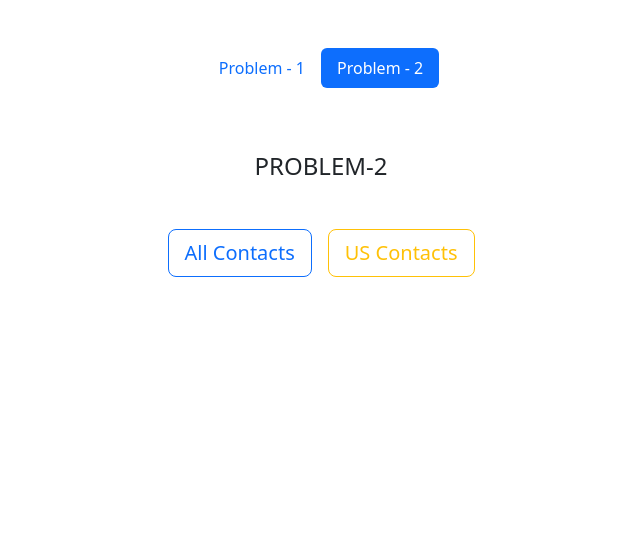
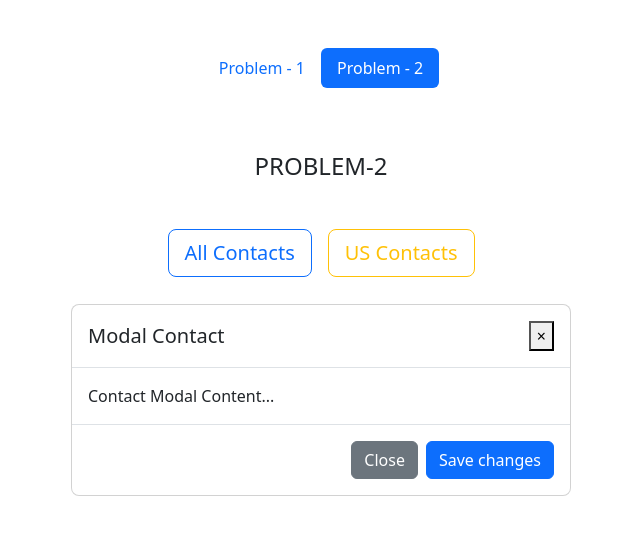
Before and after one commit to Farhanayesmin2/mediusware-job-task, a React (Vite) app: page /problem-2 in a window 1280 px wide. Both pictures are taken after a click on the button "All Contacts". Shown: the top 534 px of the page, without its empty margins (319-959 px from the left). Built offline with nearby package versions, Linux system fonts and the light colour scheme.

Commit message:
Modal one added

```diff
--- a/src/components/Problem-2.jsx
+++ b/src/components/Problem-2.jsx
@@ -1,19 +1,67 @@
-import React from 'react';
+import React, { useState } from 'react';
 
 const Problem2 = () => {
+  const [isModalContactOpen, setModalContactOpen] = useState(false);
+
 
   return (
-
     <div className="container">
       <div className="row justify-content-center mt-5">
         <h4 className='text-center text-uppercase mb-5'>Problem-2</h4>
-
         <div className="d-flex justify-content-center gap-3">
-                <button className="btn btn-lg btn-outline-primary" type="button" >All Contacts</button>
-                <button className="btn btn-lg btn-outline-warning" type="button" >US Contacts</button>
+          <button
+            className="btn btn-lg btn-outline-primary"
+            type="button"
+            onClick={() => setModalContactOpen(true)}
+          >
+            All Contacts
+          </button>
+          <button
+            className="btn btn-lg btn-outline-warning"
+            type="button"
+            onClick={() => setModalUSOpen(true)}
+          >
+            US Contacts
+          </button>
+        </div>
       </div>
 
+      {isModalContactOpen && (
+        <div className="modal" tabIndex="-1" style={{ display: 'block' }}>
+          <div className="modal-dialog modal-dialog-centered" role="document">
+            <div className="modal-content">
+              <div className="modal-header">
+                <h5 className="modal-title">Modal Contact</h5>
+                <button
+                  type="button"
+                  className="close"
+                  aria-label="Close"
+                  onClick={() => setModalContactOpen(false)}
+                >
+                  <span aria-hidden="true">&times;</span>
+                </button>
               </div>
+              <div className="modal-body">
+                Contact Modal Content...
+              </div>
+              <div className="modal-footer">
+                <button
+                  type="button"
+                  className="btn btn-secondary"
+                  onClick={() => setModalContactOpen(false)}
+                >
+                  Close
+                </button>
+                <button type="button" className="btn btn-primary">
+                  Save changes
+                </button>
+              </div>
+            </div>
+          </div>
+        </div>
+      )}
+
+
     </div>
   );
 };
```
Lines whose indentation alone changed are shown as unchanged.
